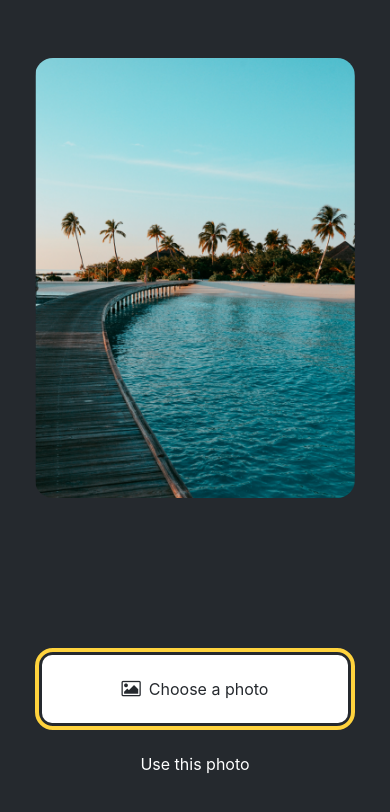
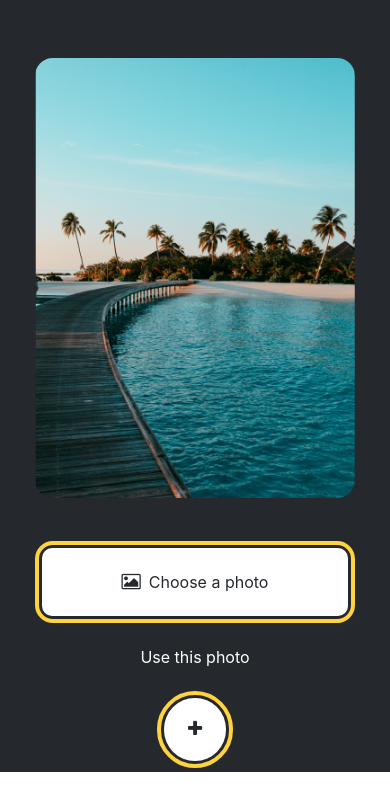
Before and after one commit to mwolfart/native-tutorial, a React Native app: screen / in a window 390 px wide. Shown: the top 812 px of the page. Built offline with nearby package versions, Linux system fonts and the light colour scheme.

Commit message:
Fix layou and use Styled in app

```diff
--- a/App.tsx
+++ b/App.tsx
@@ -1,10 +1,29 @@
 import { StatusBar } from 'expo-status-bar'
-import { ImageSourcePropType, StyleSheet, View } from 'react-native'
+import { ImageSourcePropType, View } from 'react-native'
 import * as ImagePicker from 'expo-image-picker'
 import ImageViewer from './components/ImageViewer'
 import Button from './components/Button'
 import PlaceholderImage from './assets/images/background-image.png'
 import { useState } from 'react'
+import styled from 'styled-components/native'
+
+const Container = styled.View`
+  display: flex;
+  width: 100%;
+  background-color: #25292e;
+  align-items: center;
+`
+
+const ImageContainer = styled.View`
+  flex-grow: 1;
+  padding-top: 58px;
+`
+
+const FooterContainer = styled.View`
+  flex-basis: 33%;
+  padding-block: 24px;
+  align-items: center;
+`
 
 export default function App() {
   const [selectedImage, setSelectedImage] = useState<string | null>(null)
@@ -25,14 +44,14 @@ export default function App() {
     PlaceholderImage) as ImageSourcePropType
 
   return (
-    <View style={styles.container}>
-      <View style={styles.imageContainer}>
+    <Container>
+      <ImageContainer>
         <ImageViewer source={displayedImage} />
-      </View>
+      </ImageContainer>
       {showAppOptions ? (
         <View />
       ) : (
-        <View style={styles.footerContainer}>
+        <FooterContainer>
           <Button
             label="Choose a photo"
             onPress={onPickImage}
@@ -43,25 +62,10 @@ export default function App() {
             label="Use this photo"
             onPress={() => setShowAppOptions(true)}
           />
-        </View>
+          <Button iconName="plus" onPress={() => {}} variant="circle" />
+        </FooterContainer>
       )}
       <StatusBar style="auto" />
-    </View>
+    </Container>
   )
 }
-
-const styles = StyleSheet.create({
-  container: {
-    flex: 1,
-    backgroundColor: '#25292e',
-    alignItems: 'center',
-  },
-  imageContainer: {
-    flex: 1,
-    paddingTop: 58,
-  },
-  footerContainer: {
-    flex: 1 / 3,
-    alignItems: 'center',
-  },
-})
--- a/components/Button.tsx
+++ b/components/Button.tsx
@@ -1,11 +1,10 @@
-// import { StyleSheet, View, Pressable, Text } from 'react-native'
 import FontAwesome from '@expo/vector-icons/FontAwesome'
 import styled from 'styled-components/native'
 import { FC } from 'react'
 
 type Props = {
-  label: string
   onPress: () => void
+  label?: string
   variant?: string
   iconName?: keyof typeof FontAwesome.glyphMap
 }
@@ -13,19 +12,31 @@ type Props = {
 type StyledProps = { variant?: string }
 
 const Container = styled.View<StyledProps>`
+  ${({ variant }) =>
+    variant === 'primary'
+      ? `
         width: 320px;
-  ${(props) =>
-    props.variant === 'primary' &&
-    `
         border-width: 4px;
         border-color: #ffd33d;
         border-radius: 18px;
         padding: 3px;
+      `
+      : variant === 'circle'
+      ? `
+        width: auto;
+        aspect-ratio: 1;
+        border-width: 4px;
+        border-color: #ffd33d;
+        border-radius: 100%;
+        padding: 3px;
+      `
+      : `
+        width: 320px;
       `}
 `
 
 const StyledPressable = styled.Pressable<StyledProps>`
-  border-radius: 10px;
+  border-radius: ${({ variant }) => (variant === 'circle' ? '100%' : '10px')};
   padding: 24px;
   width: 100%;
   height: 100%;
@@ -33,11 +44,13 @@ const StyledPressable = styled.Pressable<StyledProps>`
   justify-content: center;
   flex-direction: row;
   gap: 8px;
-  ${(props) => props.variant === 'primary' && `backgroundColor: #fff;`}
+  ${({ variant }) =>
+    (variant === 'primary' || variant === 'circle') && `backgroundColor: #fff;`}
 `
 
 const StyledText = styled.Text<StyledProps>`
-  color: ${(props) => (props.variant === 'primary' ? '#25292e' : '#fff')};
+  color: ${({ variant }) =>
+    variant === 'primary' || variant === 'circle' ? '#25292e' : '#fff'};
   font-size: 16px;
 `
 
@@ -51,33 +64,10 @@ const Button: FC<Props> = ({ label, onPress, variant, iconName }) => {
     <Container variant={variant}>
       <StyledPressable variant={variant} onPress={onPress}>
         {iconName && <StyledIcon name={iconName} />}
-        <StyledText variant={variant}>{label}</StyledText>
+        {label && <StyledText variant={variant}>{label}</StyledText>}
       </StyledPressable>
     </Container>
   )
 }
 
 export default Button
-
-// const styles = StyleSheet.create({
-//   primaryContainer: {
-//     borderWidth: 4,
-//     borderColor: '#ffd33d',
-//     borderRadius: 18,
-//     padding: 3,
-//   },
-//   primaryButton: {
-//     backgroundColor: '#fff',
-//   },
-//   buttonIcon: {
-//     color: '#25292e',
-//     fontSize: 18,
-//   },
-//   buttonLabel: {
-//     color: '#fff',
-//     fontSize: 16,
-//   },
-//   primaryLabel: {
-//     color: '#25292e',
-//   },
-// })
```
Lines whose indentation alone changed are shown as unchanged.
